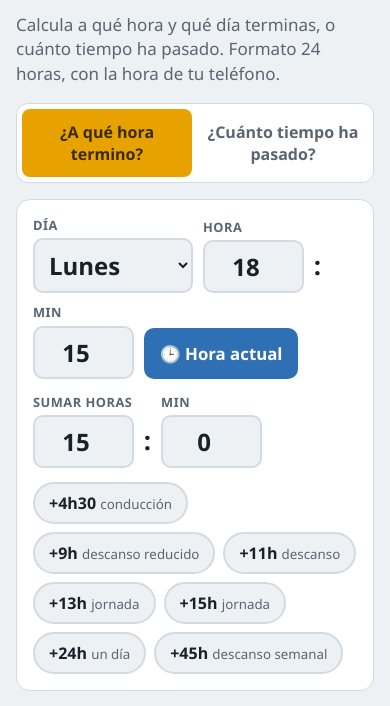
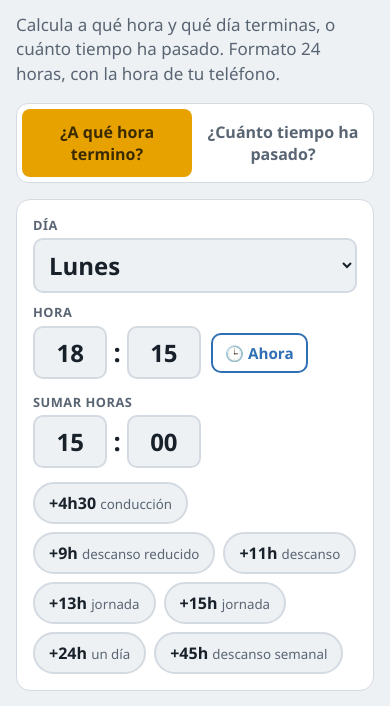
Before and after one commit to FITCODE1/calculadora-horas, a plain HTML site: page index.html in a window 390 px wide. Shown: the part 127-833 px from the top of the page. Drawn offline with Linux system fonts and the light colour scheme.

Commit message:
fix: portrait phone layout, compact current-time button, two-digit minutes
Co-Authored-By: Claude Opus 5.5 <noreply@anthropic.com>

```diff
--- a/index.html
+++ b/index.html
@@ -50,10 +50,24 @@ h1 { font-size: 1.7rem; } h2 { font-size: 1.2rem; }
 .row { display: flex; flex-wrap: wrap; gap: 10px; align-items: end; }
 label { display: grid; gap: 4px; font-size: .8rem; color: var(--muted); font-weight: 700; text-transform: uppercase; letter-spacing: .04em; }
 select, input { font: 700 1.5rem var(--font); color: var(--ink); background: var(--bg); border: 2px solid var(--line); border-radius: 10px; padding: 8px 10px; font-variant-numeric: tabular-nums; }
-input[type="number"] { width: 4.2em; text-align: center; }
+.num { width: 3.1em; text-align: center; }
+.tblock { display: grid; grid-template-columns: auto 1fr; grid-template-areas: "day day" "time now"; gap: 10px; align-items: end; }
+.tblock > label { grid-area: day; }
+.tblock > .field { grid-area: time; }
+.tblock > .now { grid-area: now; justify-self: start; }
+.tblock select { width: 100%; }
+.field { display: grid; gap: 4px; }
+.cap { font-size: .8rem; color: var(--muted); font-weight: 700; text-transform: uppercase; letter-spacing: .04em; }
+.hhmm { display: flex; flex-wrap: nowrap; align-items: center; gap: 6px; direction: ltr; justify-content: flex-start; }
+.hhmm .colon { padding: 0; }
+
+.sep { border: 0; border-top: 1px dashed var(--line); margin: 2px 0; width: 100%; }
+@media (min-width: 560px) {
+  .tblock { grid-template-columns: minmax(0, 1fr) auto auto; grid-template-areas: "day time now"; }
+}
 select:focus-visible, input:focus-visible, button:focus-visible { outline: 3px solid var(--accent); outline-offset: 2px; }
 .colon { font: 700 1.6rem var(--font); padding-bottom: 10px; }
-.now { font: 700 1.05rem var(--font); border: 2px solid var(--drive); color: var(--card); background: var(--drive); border-radius: 10px; padding: 12px 14px; cursor: pointer; }
+.now { font: 700 .95rem var(--font); border: 2px solid var(--drive); color: var(--drive); background: transparent; border-radius: 10px; padding: 8px 12px; cursor: pointer; white-space: nowrap; margin-bottom: 6px; }
 .chips { display: flex; flex-wrap: wrap; gap: 8px; }
 .chip { font: 700 1rem var(--font); border: 2px solid var(--line); background: var(--bg); color: var(--ink); border-radius: 999px; padding: 8px 14px; cursor: pointer; }
 .chip small { color: var(--muted); font-weight: 500; }
@@ -88,34 +102,33 @@ footer { font-size: .8rem; color: var(--muted); text-align: center; }
   </div>
 
   <section id="mode-add" class="card">
-    <div class="row">
+    <div class="tblock">
       <label for="a-day"><span data-t="day"></span><select id="a-day"></select></label>
-      <label for="a-h"><span data-t="hour"></span><input id="a-h" type="number" min="0" max="23" inputmode="numeric"></label>
-      <span class="colon">:</span>
-      <label for="a-m"><span data-t="min"></span><input id="a-m" type="number" min="0" max="59" inputmode="numeric"></label>
+      <div class="field"><span class="cap" data-t="hour"></span>
+        <div class="hhmm"><input id="a-h" class="num" type="text" inputmode="numeric" maxlength="2" aria-label="h"><span class="colon">:</span><input id="a-m" class="num mm" type="text" inputmode="numeric" maxlength="2" aria-label="min"></div>
+      </div>
       <button class="now" id="btn-now" data-t="now"></button>
     </div>
-    <div class="row">
-      <label for="d-h"><span data-t="addH"></span><input id="d-h" type="number" min="0" max="120" value="15" inputmode="numeric"></label>
-      <span class="colon">:</span>
-      <label for="d-m"><span data-t="min"></span><input id="d-m" type="number" min="0" max="59" value="0" inputmode="numeric"></label>
+    <div class="field"><span class="cap" data-t="addH"></span>
+      <div class="hhmm"><input id="d-h" class="num" type="text" inputmode="numeric" maxlength="3" value="15" aria-label="h"><span class="colon">:</span><input id="d-m" class="num mm" type="text" inputmode="numeric" maxlength="2" value="00" aria-label="min"></div>
     </div>
     <div class="chips" id="presets"></div>
   </section>
 
   <section id="mode-diff" class="card" hidden>
-    <div class="row">
+    <div class="tblock">
       <label for="f-day"><span data-t="from"></span><select id="f-day"></select></label>
-      <label for="f-h"><span data-t="hour"></span><input id="f-h" type="number" min="0" max="23" value="21" inputmode="numeric"></label>
-      <span class="colon">:</span>
-      <label for="f-m"><span data-t="min"></span><input id="f-m" type="number" min="0" max="59" value="10" inputmode="numeric"></label>
+      <div class="field"><span class="cap" data-t="hour"></span>
+        <div class="hhmm"><input id="f-h" class="num" type="text" inputmode="numeric" maxlength="2" value="21" aria-label="h"><span class="colon">:</span><input id="f-m" class="num mm" type="text" inputmode="numeric" maxlength="2" value="10" aria-label="min"></div>
+      </div>
       <button class="now" id="btn-now-f" data-t="now"></button>
     </div>
-    <div class="row">
+    <hr class="sep">
+    <div class="tblock">
       <label for="t-day"><span data-t="to"></span><select id="t-day"></select></label>
-      <label for="t-h"><span data-t="hour"></span><input id="t-h" type="number" min="0" max="23" value="8" inputmode="numeric"></label>
-      <span class="colon">:</span>
-      <label for="t-m"><span data-t="min"></span><input id="t-m" type="number" min="0" max="59" value="40" inputmode="numeric"></label>
+      <div class="field"><span class="cap" data-t="hour"></span>
+        <div class="hhmm"><input id="t-h" class="num" type="text" inputmode="numeric" maxlength="2" value="08" aria-label="h"><span class="colon">:</span><input id="t-m" class="num mm" type="text" inputmode="numeric" maxlength="2" value="40" aria-label="min"></div>
+      </div>
       <button class="now" id="btn-now-t" data-t="now"></button>
     </div>
   </section>
@@ -152,7 +165,7 @@ const I18N = {
     title: "Calculadora de horas",
     sub: "Calcula a qué hora y qué día terminas, o cuánto tiempo ha pasado. Formato 24 horas, con la hora de tu teléfono.",
     tabAdd: "¿A qué hora termino?", tabDiff: "¿Cuánto tiempo ha pasado?",
-    day: "Día", hour: "Hora", min: "Min", now: "🕒 Hora actual", addH: "Sumar horas", from: "Desde", to: "Hasta",
+    day: "Día", hour: "Hora", min: "Min", now: "🕒 Ahora", addH: "Sumar horas", from: "Desde", to: "Hasta",
     days: ["Lunes", "Martes", "Miércoles", "Jueves", "Viernes", "Sábado", "Domingo"],
     same: "el mismo día", tomorrow: "mañana", after: "pasado mañana", inDays: "dentro de {n} días",
     presets: ["conducción", "descanso reducido", "descanso", "jornada", "jornada", "un día", "descanso semanal"],
@@ -184,7 +197,7 @@ const I18N = {
     title: "Calculator ore șofer",
     sub: "Afli la ce oră și în ce zi termini, sau cât timp a trecut. Ora pe 24 de ore, ora din telefonul tău.",
     tabAdd: "La ce oră termin?", tabDiff: "Cât timp a trecut?",
-    day: "Ziua", hour: "Ora", min: "Min", now: "🕒 Ora de acum", addH: "Adun ore", from: "De la", to: "Până la",
+    day: "Ziua", hour: "Ora", min: "Min", now: "🕒 Acum", addH: "Adun ore", from: "De la", to: "Până la",
     days: ["Luni", "Marți", "Miercuri", "Joi", "Vineri", "Sâmbătă", "Duminică"],
     same: "aceeași zi", tomorrow: "mâine", after: "poimâine", inDays: "peste {n} zile",
     presets: ["condus", "odihnă redusă", "odihnă", "program", "program", "o zi", "odihnă săpt."],
@@ -216,7 +229,7 @@ const I18N = {
     title: "حاسبة ساعات السائق",
     sub: "احسب في أي ساعة وأي يوم تنتهي، أو كم من الوقت مضى. نظام 24 ساعة، حسب ساعة هاتفك.",
     tabAdd: "متى أنتهي؟", tabDiff: "كم مضى من الوقت؟",
-    day: "اليوم", hour: "الساعة", min: "الدقائق", now: "🕒 الوقت الحالي", addH: "أضف ساعات", from: "من", to: "إلى",
+    day: "اليوم", hour: "الساعة", min: "الدقائق", now: "🕒 الآن", addH: "أضف ساعات", from: "من", to: "إلى",
     days: ["الاثنين", "الثلاثاء", "الأربعاء", "الخميس", "الجمعة", "السبت", "الأحد"],
     same: "نفس اليوم", tomorrow: "غدًا", after: "بعد غد", inDays: "بعد {n} أيام",
     presets: ["قيادة", "راحة مخفضة", "راحة", "دوام", "دوام", "يوم", "راحة أسبوعية"],
@@ -266,7 +279,7 @@ function deviceNow() {
 }
 function fillNow() {
   const n = deviceNow();
-  $("a-day").value = n.day; $("a-h").value = n.h; $("a-m").value = n.m;
+  $("a-day").value = n.day; $("a-h").value = pad(n.h); $("a-m").value = pad(n.m);
 }
 
 function applyLang(l) {
@@ -417,12 +430,15 @@ function setMode(m) {
 $("tab-add").onclick = () => setMode("add");
 $("tab-diff").onclick = () => setMode("diff");
 $("btn-now").onclick = () => { fillNow(); render(); };
-const setNow = p => { const n = deviceNow(); $(p + "-day").value = n.day; $(p + "-h").value = n.h; $(p + "-m").value = n.m; render(); };
+const setNow = p => { const n = deviceNow(); $(p + "-day").value = n.day; $(p + "-h").value = pad(n.h); $(p + "-m").value = pad(n.m); render(); };
+document.querySelectorAll(".num").forEach(el => el.addEventListener("blur", () => {
+  const v = parseInt(el.value, 10); if (!isNaN(v)) el.value = el.id === "d-h" ? String(v) : pad(v);
+}));
 $("btn-now-f").onclick = () => setNow("f");
 $("btn-now-t").onclick = () => setNow("t");
 $("presets").addEventListener("click", e => {
   const b = e.target.closest(".chip"); if (!b) return;
-  $("d-h").value = b.dataset.h; $("d-m").value = b.dataset.m; render();
+  $("d-h").value = b.dataset.h; $("d-m").value = pad(+b.dataset.m); render();
 });
 document.querySelectorAll(".langs button").forEach(b => b.onclick = () => applyLang(b.dataset.lang));
 document.querySelectorAll("input, select").forEach(el => el.addEventListener("input", render));
--- a/sw.js
+++ b/sw.js
@@ -1,5 +1,5 @@
 // Offline cache: the page works without signal after the first visit.
-const CACHE = "calculadora-horas-v3";
+const CACHE = "calculadora-horas-v4";
 const FILES = ["./", "index.html", "manifest.webmanifest", "icon-180.png", "icon-192.png", "icon-512.png"];
 
 self.addEventListener("install", e => {
```
